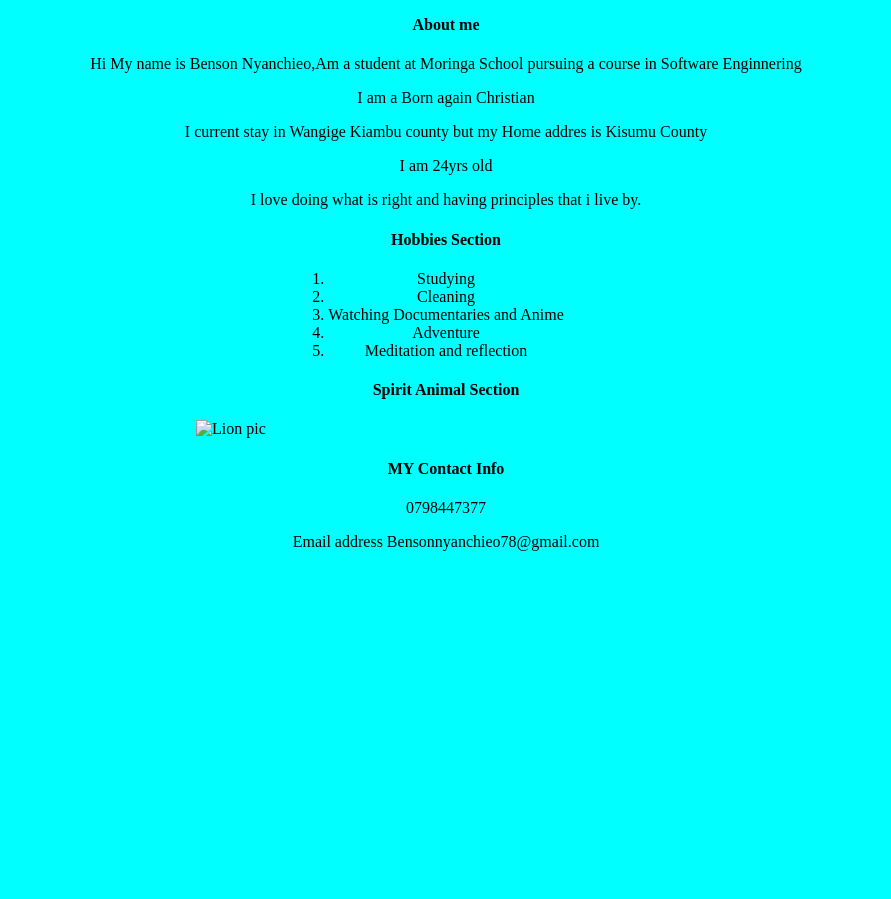
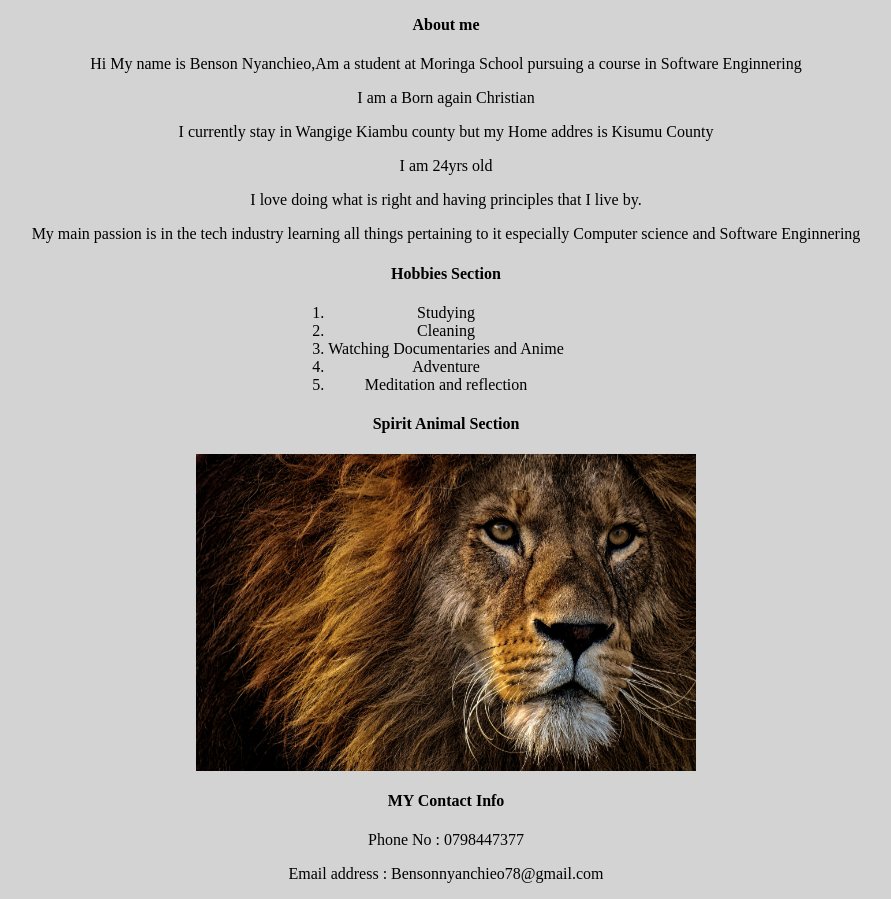
Before and after one commit to Benson7878/Portfolio, a website: page index.html in a window 1280 px wide. Shown: the part 460-1359 px from the top of the page, without its empty margins (194-1085 px from the left). Before the commit the page ends 1027 px from the top, so only its background shows below. Drawn offline with Linux system fonts and the light colour scheme.

Commit message:
My Portfolio

```diff
--- a/index.html
+++ b/index.html
@@ -12,11 +12,12 @@
         <img src="./IMG_20230911_144820.jpg" alt="Benson`s Picture" class="Centre"/>
         <h4>About me </h4>
 
-    <p>Hi My name is Benson Nyanchieo,Am a student at Moringa School pursuing a course in Software Enginnering
+    <p>Hi My name is Benson Nyanchieo,Am a student at Moringa School pursuing a course in Software Enginnering</p>
     <p>I am a Born again Christian</p>
-    <p> I current stay in Wangige Kiambu county but my Home addres  is Kisumu County</p>
+    <p> I currently stay in Wangige Kiambu county but my Home addres  is Kisumu County</p>
     <p>I am 24yrs old</p>
-    <p>I love doing what is right and having principles that i live by.</p>
+    <p>I love doing what is right and having principles that I live by.</p>
+    <P>My main passion is in the tech industry learning all things pertaining to it especially Computer science and Software Enginnering</P>
     </section>
     <div class="Container">
         <h4>Hobbies Section</h4>
@@ -38,8 +39,9 @@
 
     <footer>
     <h4>MY Contact Info</h4>
-    <p> 0798447377</p>
-    <p>Email address Bensonnyanchieo78@gmail.com</p>
+    <p> Phone No : 0798447377</p>
+    <p>Email address : Bensonnyanchieo78@gmail.com</p>
     </footer>
+    <script src="script.js"></script>
 </body>
 </html>
--- /dev/null
+++ b/package.json
@@ -0,0 +1,6 @@
+{
+  "name": "Portfolio",
+  "lockfileVersion": 3,
+  "requires": true,
+  "packages": {}
+}
--- /dev/null
+++ b/script.js
@@ -0,0 +1,3 @@
+const message = " Greetings, Welcome to my Personal Website"
+alert(message);
+console.log(message)
--- a/styles.css
+++ b/styles.css
@@ -6,7 +6,7 @@ h1{
 
 
 body{
-    background-color: aqua;
+    background-color:lightgrey;
 
 }
 img{
```
Also changed, not shown: pexels-alexas-fotos-2220336.jpg (added), 1 other file.
